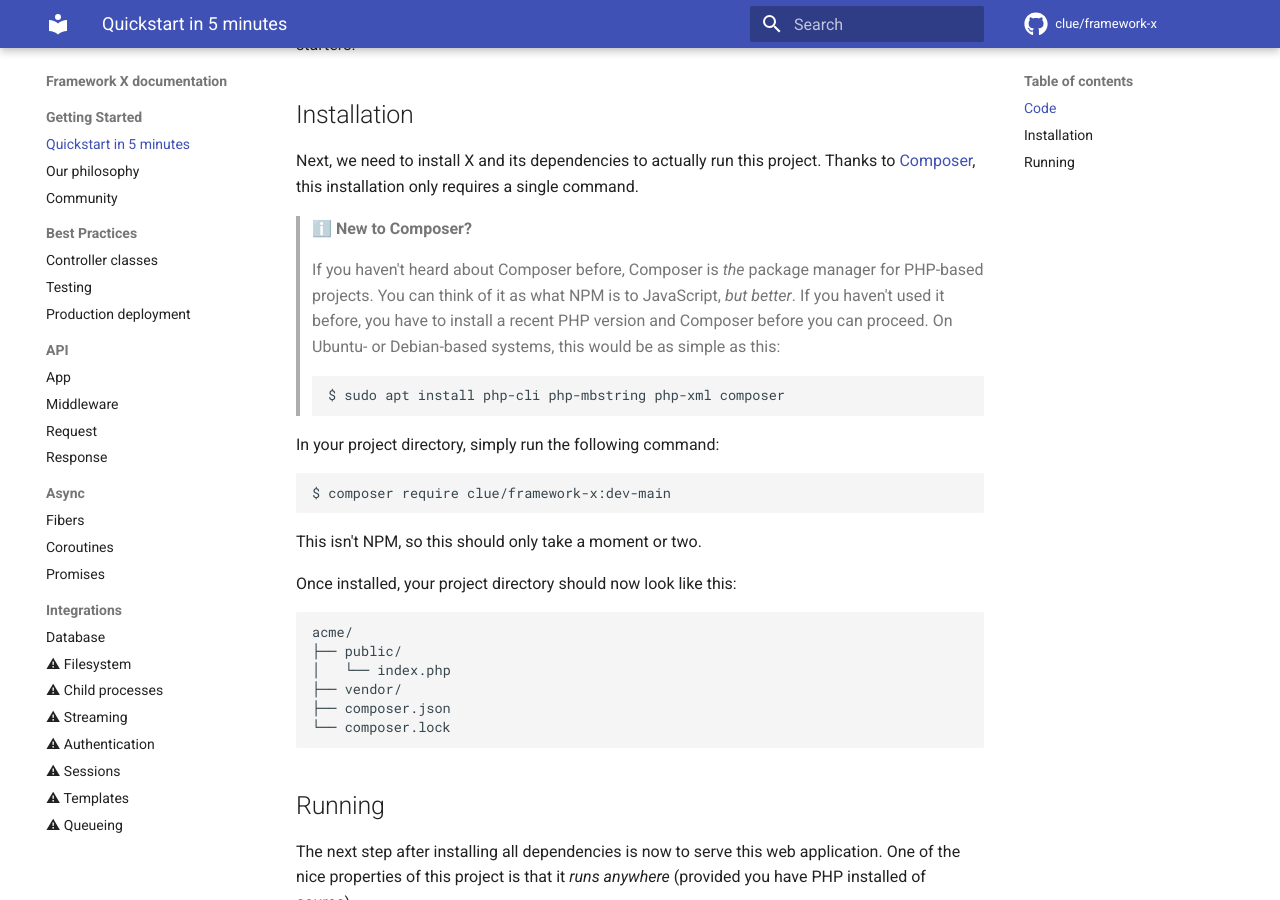
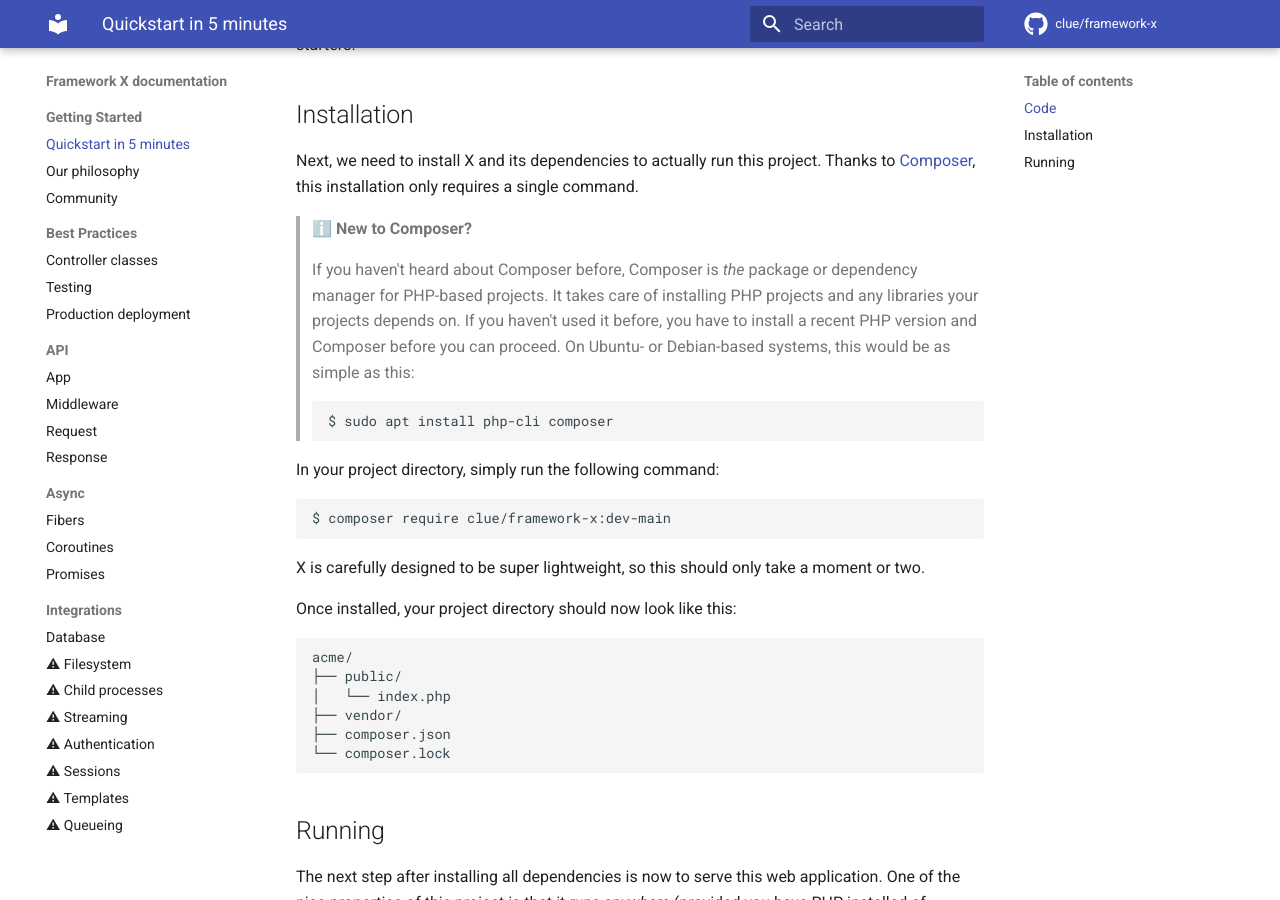
Before and after one commit to clue/framework-x, an MkDocs documentation site: the page built from docs/getting-started/quickstart.md, in a window 1280 px wide and 900 px high, scrolled down 990 px. Built offline with MkDocs 1.6.1 and Material for MkDocs 9.7.7, drawn with Linux system fonts in a browser that asks for light colours; comment, search, counter and statistics services are not loaded.

Commit message:
Improve wording for quickstart guide

````diff
--- a/docs/getting-started/quickstart.md
+++ b/docs/getting-started/quickstart.md
@@ -51,13 +51,13 @@ Thanks to [Composer](https://getcomposer.org/), this installation only requires
 
 > ℹ️ **New to Composer?**
 >
-> If you haven't heard about Composer before, Composer is *the* package manager for PHP-based projects.
-> You can think of it as what NPM is to JavaScript, *but better*.
+> If you haven't heard about Composer before, Composer is *the* package or dependency manager for PHP-based projects.
+> It takes care of installing PHP projects and any libraries your projects depends on.
 > If you haven't used it before, you have to install a recent PHP version and Composer before you can proceed.
 > On Ubuntu- or Debian-based systems, this would be as simple as this:
 >
 > ```bash
-> $ sudo apt install php-cli php-mbstring php-xml composer
+> $ sudo apt install php-cli composer
 > ```
 
 In your project directory, simply run the following command:
@@ -66,7 +66,7 @@ In your project directory, simply run the following command:
 $ composer require clue/framework-x:dev-main
 ```
 
-This isn't NPM, so this should only take a moment or two.
+X is carefully designed to be super lightweight, so this should only take a moment or two.
 
 Once installed, your project directory should now look like this:
 
````
